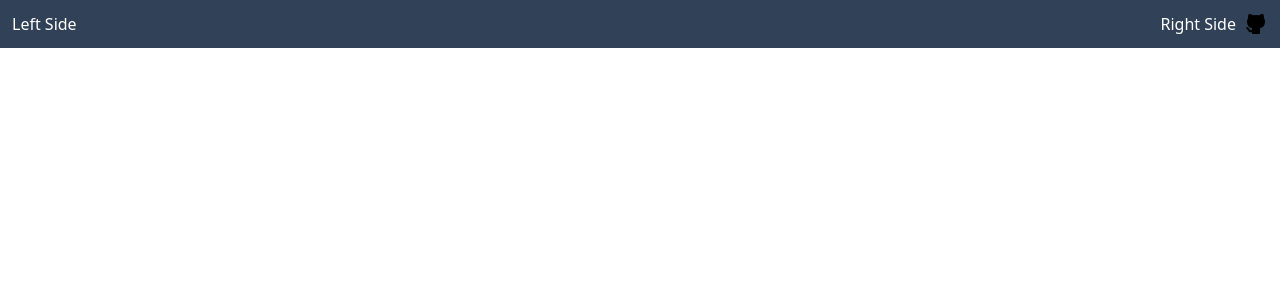
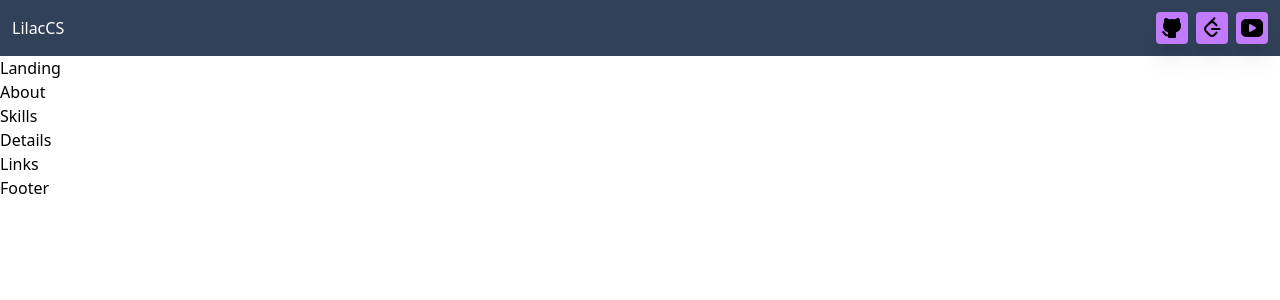
Before and after one commit to lilacdotdev/lilaccs.dev, a React (Vite) app: page / in a window 1280 px wide. Shown: the top 300 px of the page. Built offline with nearby package versions, Linux system fonts and the light colour scheme.

Commit message:
Prepared website for basic structure

```diff
--- a/src/App.jsx
+++ /dev/null
@@ -1,18 +0,0 @@
-import Button from "./components/Button";
-
-const App = () => {
-  return (
-    <>
-      <div>
-        <h1 className="text-main-1">Welcome to Lilaccs.dev!</h1>
-        <div className="pt-[4.75rem] lg:pt-[5.25rem] overflow-hidden">
-          <Button className="bg-stone-600">
-            Test
-          </Button>
-        </div>
-      </div>
-    </>
-  );
-};
-
-export default App;
--- /dev/null
+++ b/src/components/Footer.jsx
@@ -0,0 +1,3 @@
+export default function Footer (){
+    return <h1>Footer</h1>
+}
--- a/src/components/Header.jsx
+++ b/src/components/Header.jsx
@@ -9,13 +9,14 @@ export default function Header(){
 
     return (
         <nav className="bg-slate-700 p-3 text-white">
-            <div className="flex justify-between items-start mx-auto container">
+            <div className="flex justify-between items-center mx-auto container">
                 <div className="">
-                    <h1>Left Side</h1>
+                    <h1>LilacCS</h1>
                 </div>
                 <div className="flex space-x-2">
-                    <h1>Right Side</h1>
                     <Social link="https://github.com" icon="brand-github.svg"/>
+                    <Social link="https://leetcode.com" icon="brand-leetcode.svg"/>
+                    <Social link="https://youtube.com" icon="brand-youtube.svg"/>
                 </div>
             </div>
         </nav>
--- a/src/components/Social.jsx
+++ b/src/components/Social.jsx
@@ -1,6 +1,6 @@
 export default function Social(props) {
     return(
-        <div className="">
+        <div className="rounded shadow-xl bg-purple-400 p-1 hover:bg-purple-300">
             <a href={props.link}>
                 <img src={props.icon}></img>
             </a>
--- a/src/main.jsx
+++ b/src/main.jsx
@@ -2,13 +2,28 @@ import React from 'react';
 import ReactDOM from 'react-dom/client';
 import { BrowserRouter as Router } from 'react-router-dom';
 import './index.css';
-import App from './App.jsx';
+
+// COMPONENTS
 import Header from './components/Header.jsx';
+import Footer from './components/Footer.jsx';
+
+// Page Structure
+import Landing from './pages/Landing.jsx';
+import About from './pages/About.jsx';
+import Skills from './pages/Skills.jsx';
+import Details from './pages/Details.jsx';
+import Links from './pages/Links.jsx';
 
 ReactDOM.createRoot(document.getElementById('root')).render(
   <React.StrictMode>
     <Router>
-      <Header />
+      <Header/>
+      <Landing/>
+      <About/>
+      <Skills/>
+      <Details/>
+      <Links/>
+      <Footer/>
     </Router>
   </React.StrictMode>,
 );
--- /dev/null
+++ b/src/pages/About.jsx
@@ -0,0 +1,3 @@
+export default function About (){
+    return <h1>About</h1>
+}
--- /dev/null
+++ b/src/pages/Details.jsx
@@ -0,0 +1,3 @@
+export default function Details (){
+    return <h1>Details</h1>
+}
--- /dev/null
+++ b/src/pages/Landing.jsx
@@ -0,0 +1,3 @@
+export default function Landing (){
+    return <h1>Landing</h1>
+}
--- /dev/null
+++ b/src/pages/Links.jsx
@@ -0,0 +1,3 @@
+export default function Links (){
+    return <h1>Links</h1>
+}
--- /dev/null
+++ b/src/pages/Skills.jsx
@@ -0,0 +1,3 @@
+export default function Skills (){
+    return <h1>Skills</h1>
+}
```
